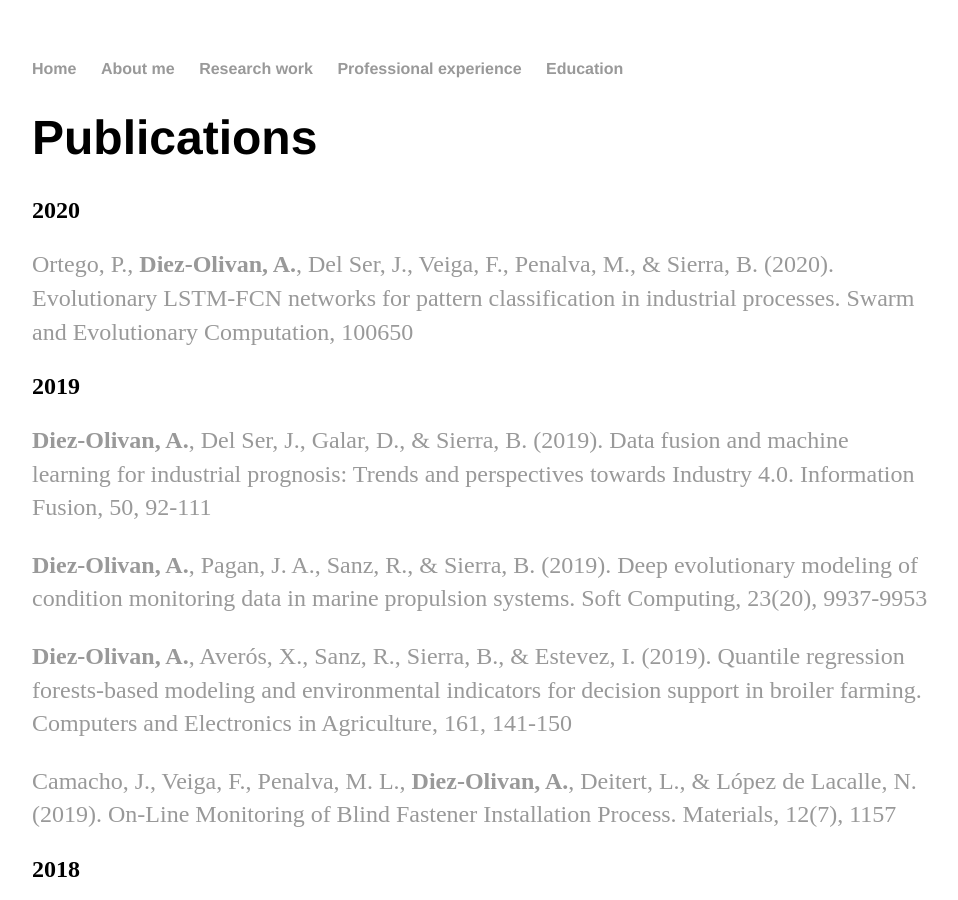
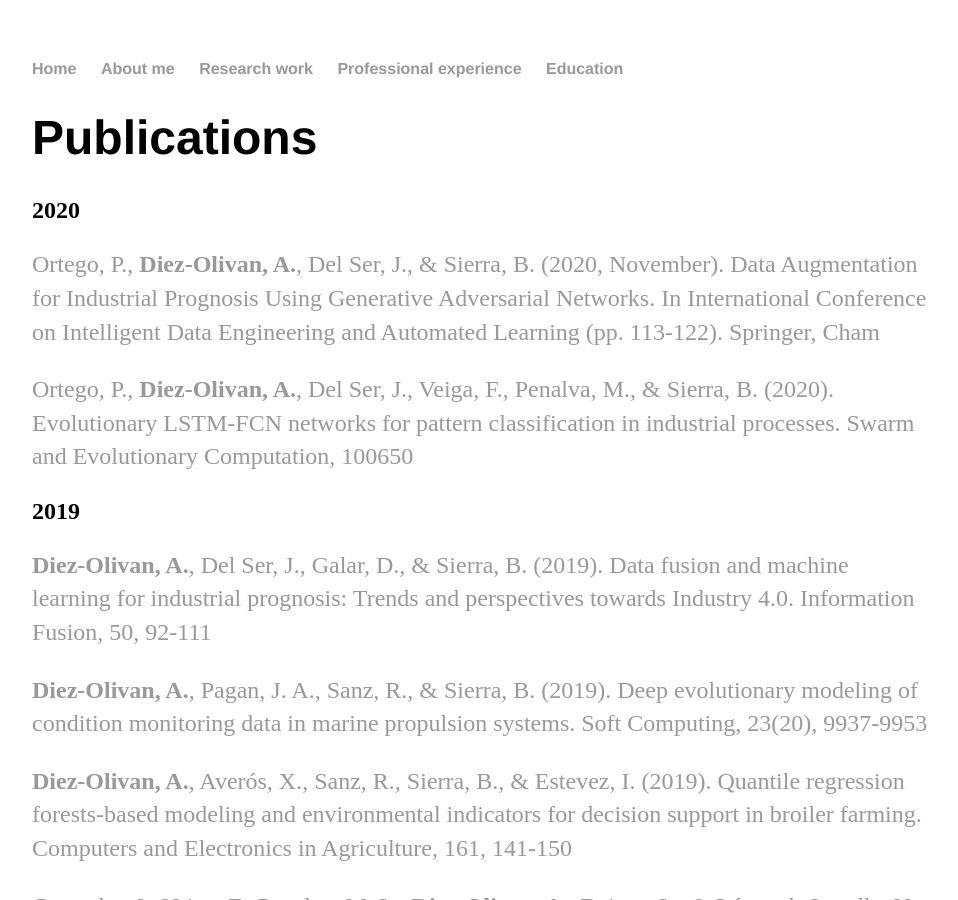
Before and after one commit to adiezolivan/adiezolivan.github.io, a Jekyll site: the page built from research_work/index.html, in a window 1280 px wide and 900 px high. Shown: the whole window, without its empty margins (160-1118 px from the left). Built offline with Jekyll 4.4.1, drawn with Linux system fonts in a browser that asks for light colours.

Commit message:
Update index.html
IDEAL paper added

```diff
--- a/research_work/index.html
+++ b/research_work/index.html
@@ -5,6 +5,7 @@ title: Research work
 <div class="blurb">
 	<h1>Publications</h1>
 	<h2>2020</h2>
+	<p><a href="https://doi.org/10.1007/978-3-030-62365-4_11">Ortego, P., <b>Diez-Olivan, A.</b>, Del Ser, J., & Sierra, B. (2020, November). Data Augmentation for Industrial Prognosis Using Generative Adversarial Networks. In International Conference on Intelligent Data Engineering and Automated Learning (pp. 113-122). Springer, Cham</a></p>
 	<p><a href="https://doi.org/10.1016/j.swevo.2020.100650">Ortego, P., <b>Diez-Olivan, A.</b>, Del Ser, J., Veiga, F., Penalva, M., & Sierra, B. (2020). Evolutionary LSTM-FCN networks for pattern classification in industrial processes. Swarm and Evolutionary Computation, 100650</a></p>
 	<h2>2019</h2>
 	<p><a href="https://doi.org/10.1016/j.inffus.2018.10.005"><b>Diez-Olivan, A.</b>, Del Ser, J., Galar, D., & Sierra, B. (2019). Data fusion and machine learning for industrial prognosis: Trends and perspectives towards Industry 4.0. Information Fusion, 50, 92-111</a></p>
```
